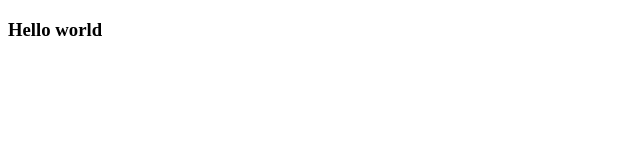
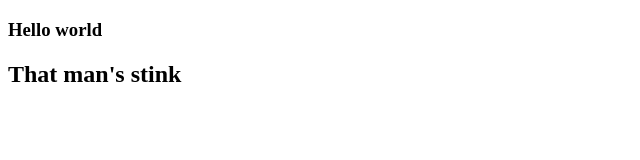
Before and after one commit to kdun123/git-vscode, a plain HTML site: page index.html in a window 1280 px wide. Shown: the whole page, without its empty margins (0-640 px from the left). Drawn offline with Linux system fonts and the light colour scheme.

Commit message:
Added Feartures

```diff
--- a/index.html
+++ b/index.html
@@ -3,9 +3,10 @@
 <head>
     <meta charset="UTF-8">
     <meta name="viewport" content="width=device-width, initial-scale=1.0">
-    <title>Document</title>
+    <title>Git test</title>
 </head>
 <body>
     <h3>Hello world</h3>
+    <h2>That man's stink</h2>
 </body>
 </html>
```
